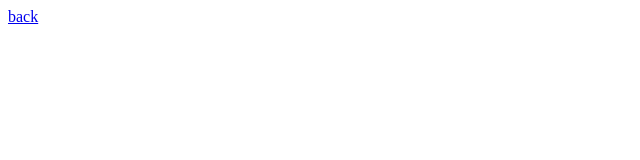
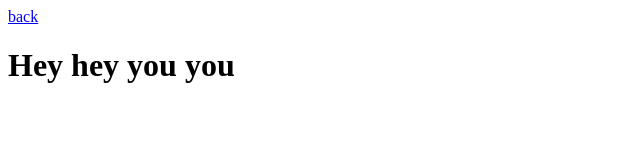
Before and after one commit to usrJones/snippets, a plain HTML site: page public_html/snippets/colorpicker.html in a window 1280 px wide. Shown: the whole page, without its empty margins (0-640 px from the left). Drawn offline with Linux system fonts and the light colour scheme.

Commit message:
18.5.2014

```diff
--- a/public_html/snippets/colorpicker.html
+++ b/public_html/snippets/colorpicker.html
@@ -14,6 +14,6 @@ and open the template in the editor.
     </head>
     <body>
         <a href="../index.html">back</a> <br />
-
+        <h1>Hey hey you you</h1>
     </body>
 </html>
```
